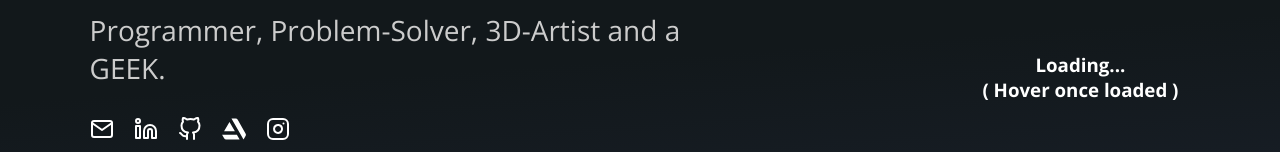
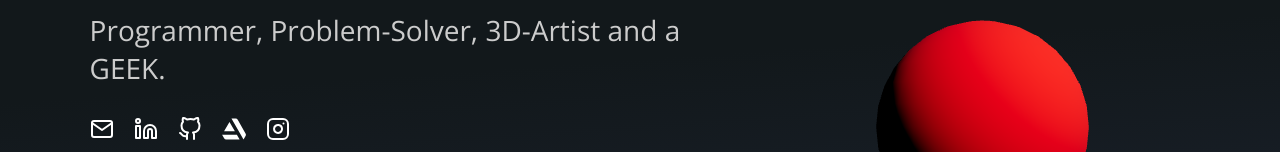
Before and after one commit to vaishnav/vaishnavsh, a React (Vite) app in the folder vaishnavsh/: page / in a window 1280 px wide. Shown: the part 341-493 px from the top of the page. Built offline with nearby package versions, Linux system fonts and the light colour scheme; a web font is replaced by a local one.

Commit message:
finally add nvmrc file, add orbit controls with sphere premitive

```diff
--- a/vaishnavsh/src/components/Home/Home.tsx
+++ b/vaishnavsh/src/components/Home/Home.tsx
@@ -1,5 +1,8 @@
 import React from 'react'
 import { Link } from "react-router-dom";
+import { Canvas } from '@react-three/fiber'
+import { OrbitControls } from '@react-three/drei'
+
 import './Home.scss'
 import Table from '../Table/Table'
 import Contact from '../Contact/Contact';
@@ -38,7 +41,14 @@ const Home = () => {
           {/* <Link to="/contact" className='default-button'>Contact</Link> */}
         </div>
         <div className="right">
-          <Table></Table>
+          <Canvas>
+            <pointLight position={[10, 10, 10]} />
+            <mesh>
+              <sphereGeometry />
+              <meshStandardMaterial color="red" />
+            </mesh>
+            <OrbitControls />
+          </Canvas>
         </div>
       </div>
       {/* <Skills></Skills> */}
```
Also changed, not shown: 1 other file (tests, documents, lock files or other folders).
